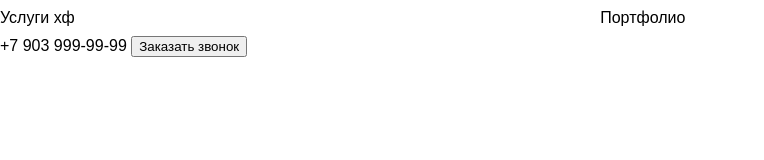
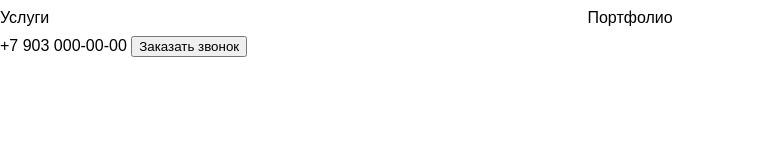
Before and after one commit to AlexandrVdov/git-test-2, a plain HTML site: page index.html in a window 1280 px wide. Shown: the full height of the page, 0-764 px from the left. Drawn offline with Linux system fonts and the light colour scheme.

Commit message:
some change

```diff
--- a/index.html
+++ b/index.html
@@ -3,7 +3,7 @@
 <head>
     <meta charset='utf-8'>
     <meta http-equiv='X-UA-Compatible' content='IE=edge'>
-    <title>Смарт-Экспресс — сайт</title>
+    <title>Смарт-Экспресс — сайт компании</title>
     <meta name='viewport' content='width=device-width, initial-scale=1'>
     <link rel='stylesheet' type='text/css' media='screen' href='css/main.css'>
     <script src='js/jquery-3.6.0.min.js'></script>
@@ -12,12 +12,12 @@
 <body>
     <header>
         <nav>
-            <a href="#services">Услуги хф</a>
+            <a href="#services">Услуги</a>
             <a href="#portfolio">Портфолио</a>
             <a href="#contacts">Контакты</a>
         </nav>
         <div>
-            <a href="tel:+79039999999">+7 903 999-99-99</a>
+            <a href="tel:+79039999999">+7 903 000-00-00</a>
             <button>Заказать звонок</button>
         </div>
     </header>
```
Also changed, not shown: info.html (+1 -1 lines).
